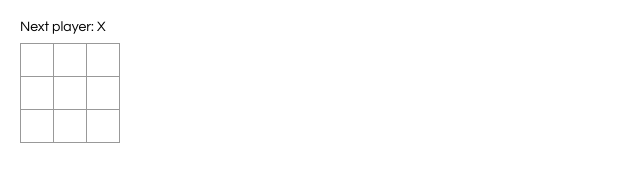
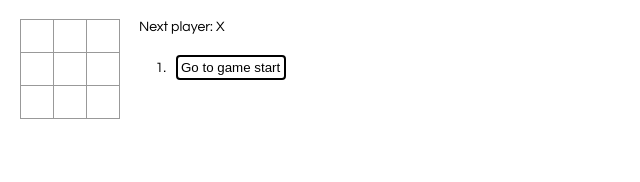
Before and after one commit to yami-er/Tic_Tac_Toe_React-App_YG, a React app: page / in a window 1280 px wide. Shown: the whole page, without its empty margins (0-640 px from the left). Built offline with nearby package versions, Linux system fonts and the light colour scheme.

Commit message:
third commit

```diff
--- a/src/index.css
+++ b/src/index.css
@@ -48,3 +48,18 @@ body {
   .game-info {
     margin-left: 20px;
   }
+
+  .btn{
+    padding:0.25em;
+    margin:0.5em;
+    background:white;
+    border: 2px solid black;
+    border-radius: 4px;
+}
+
+
+.btn_current{
+ font:bolder;
+
+
+}
--- a/src/index.js
+++ b/src/index.js
@@ -11,88 +11,134 @@ function Square(props) {
 }
 
 class Board extends React.Component {
+    renderSquare(i) {
+        return (
+            <Square
+                value={this.props.squares[i]}
+                onClick={() => this.props.onClick(i)}
+            />
+        );
+    }
+    createBoardOfSquares = () => {
+        let boardOfSquares = [];
+        let index = 0;
+
+        for (let row = 0; row < 3; row++) {
+            let rowOfColumns = [];
+
+            for (let col = 0; col < 3; col++) {
+                rowOfColumns.push(this.renderSquare(index));
+                index++;
+            }
+            boardOfSquares.push(<div className="board-row" key={index}>{rowOfColumns}</div>);
+        }
+        return boardOfSquares;
+    };
+
+    render() {
+        return (
+            <div>{this.createBoardOfSquares()}</div>
+            );
+          }
+        }
+
+class Game extends React.Component {
     constructor(props) {
         super(props);
         this.state = {
+            history: [
+                {
                     squares: Array(9).fill(null),
-            xIsNext:true
+                    position: 0
+                }
+            ],
+            stepNumber: 0,
+            xIsNext: true
         };
     }
+
     handleClick(i) {
-        const squares = this.state.squares.slice();
+        const history = this.state.history.slice(0, this.state.stepNumber + 1);
+        const current = history[history.length - 1];
+        const squares = current.squares.slice();
         if (calculateWinner(squares) || squares[i]) {
             return;
         }
-        squares[i] = this.state.xIsNext ? 'x': 'o';
+        squares[i] = this.state.xIsNext ? "X" : "O";
         this.setState({
+            history: history.concat([
+                {
                     squares: squares,
-            xIsNext: !this.state.xIsNext,
+                    position: i
+                }
+            ]),
+            stepNumber: history.length,
+            xIsNext: !this.state.xIsNext
         });
     }
 
-    renderSquare(i) {
-        return (
-            <Square
-                value={this.state.squares[i]}
-                onClick={() => this.handleClick(i)}
-            />
-        );
+    jumpTo(step) {
+        this.setState({
+            stepNumber: step,
+            xIsNext: (step % 2) === 0
+        });
     }
 
     render() {
-        const winner = calculateWinner(this.state.squares);
+        const history = this.state.history;
+        const current = history[this.state.stepNumber];
+        const winner = calculateWinner(current.squares);
+
+        const move = history.map((step, move, position) => {
+            position = getPosition(step.position);
+            const desc = move ?
+                'Go to move #' + move + `(${position[0]}, ${position[1]})` :
+                'Go to game start';
+            return (
+                <li key={move}>
+                    <button
+                        onClick={() => this.jumpTo(move)}
+                        className={move === this.state.stepNumber ? "btn btn_current" : "btn"}>
+                        {desc}
+                    </button>
+                </li>
+            );
+        });
+
         let status;
         if (winner) {
-          status = 'Winner: ' + winner;
+            status = "Winner: " + winner;
         } else {
-          status = 'Next player: ' + (this.state.xIsNext ? 'X' : 'O');
+            status = "Next player: " + (this.state.xIsNext ? "X" : "O");
+        }
+        function getPosition(location) {
+            const row = (location >= 0 && location <= 2) ? 1 : (location >= 3 && location <= 5) ? 2 : 3;
+            const col = ([0, 3, 6].includes(location)) ? 1 : ([1, 4, 7].includes(location)) ? 2 : 3
+            return [col, row];
         }
 
         return (
-            <div>
-                <div className="status">{status}</div>
-                <div className="board-row">
-                    {this.renderSquare(0)}
-                    {this.renderSquare(1)}
-                    {this.renderSquare(2)}
+            <div className="game">
+                <div className="game-board">
+                    <Board
+                        squares={current.squares}
+                        onClick={i => this.handleClick(i)}
+                    />
                 </div>
-                <div className="board-row">
-                    {this.renderSquare(3)}
-                    {this.renderSquare(4)}
-                    {this.renderSquare(5)}
-                </div>
-                <div className="board-row">
-                    {this.renderSquare(6)}
-                    {this.renderSquare(7)}
-                    {this.renderSquare(8)}
+                <div className="game-info">
+                    <div>{status}</div>
+                    <ol>{move}</ol>
                 </div>
             </div>
         );
     }
 }
 
-class Game extends React.Component {
-    render() {
-        return (
-            <div className="game">
-                <div className="game-board">
-                    <Board />
-                </div>
-                <div className="game-info">
-                    <div>{/* status */}</div>
-                    <ol>{/* TODO */}</ol>
-                </div>
-            </div>
-        );
-    }
-}
 
 // ========================================
 
-ReactDOM.render(
-    <Game />,
-    document.getElementById('root')
-);
+ReactDOM.render(<Game />, document.getElementById("root"));
+
 function calculateWinner(squares) {
     const lines = [
         [0, 1, 2],
@@ -102,7 +148,7 @@ function calculateWinner(squares) {
         [1, 4, 7],
         [2, 5, 8],
         [0, 4, 8],
-      [2, 4, 6],
+        [2, 4, 6]
     ];
     for (let i = 0; i < lines.length; i++) {
         const [a, b, c] = lines[i];
```
Lines whose indentation alone changed are shown as unchanged.
